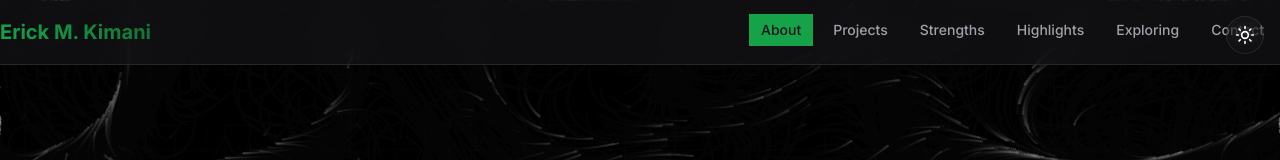
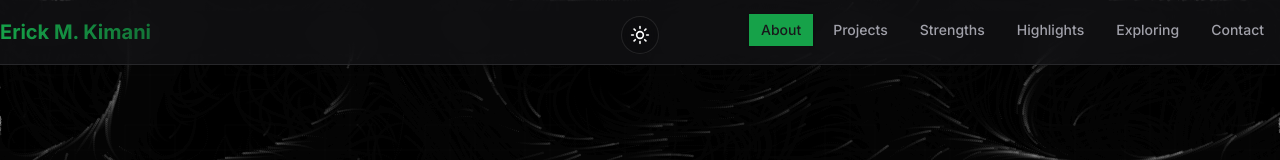
Before and after one commit to ErickMk/my-portfolio, a Next.js app: page / in a window 1280 px wide. Shown: the top 160 px of the page. Built offline with nearby package versions, Linux system fonts and the light colour scheme.

Commit message:
Move theme toggle button to center of screen

```diff
--- a/src/components/particles-background.tsx
+++ b/src/components/particles-background.tsx
@@ -282,7 +282,7 @@ export default function ParticlesBackground({
       {/* Theme Toggle Button */}
       <button
         onClick={toggleTheme}
-        className="fixed top-4 right-4 p-2 rounded-full bg-white/10 dark:bg-black/10 backdrop-blur-md border border-black/10 dark:border-white/10 text-black dark:text-white hover:bg-white/20 dark:hover:bg-black/20 transition-colors duration-300 z-[50]"
+        className="fixed top-4 left-1/2 -translate-x-1/2 p-2 rounded-full bg-white/10 dark:bg-black/10 backdrop-blur-md border border-black/10 dark:border-white/10 text-black dark:text-white hover:bg-white/20 dark:hover:bg-black/20 transition-colors duration-300 z-[50]"
         aria-label="Toggle dark mode"
       >
         {theme === "dark" ? <Sun className="h-5 w-5" /> : <Moon className="h-5 w-5" />}
```
